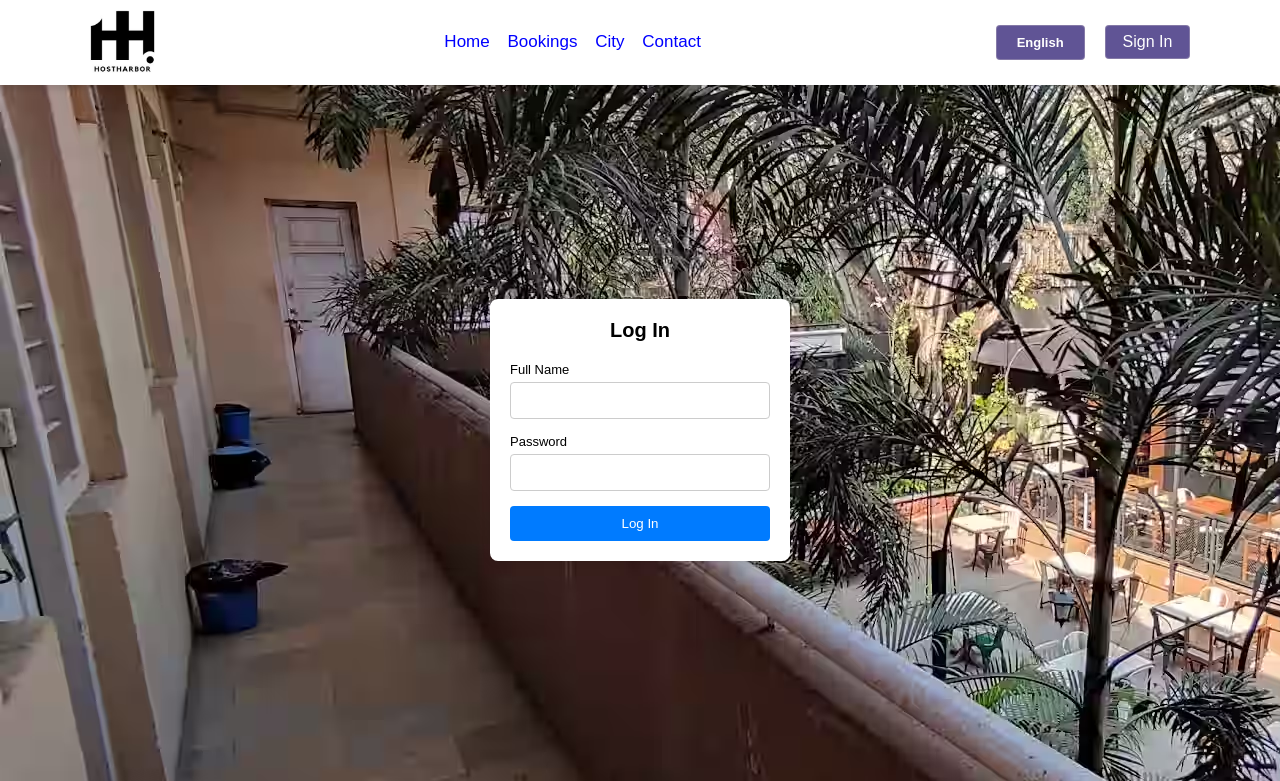
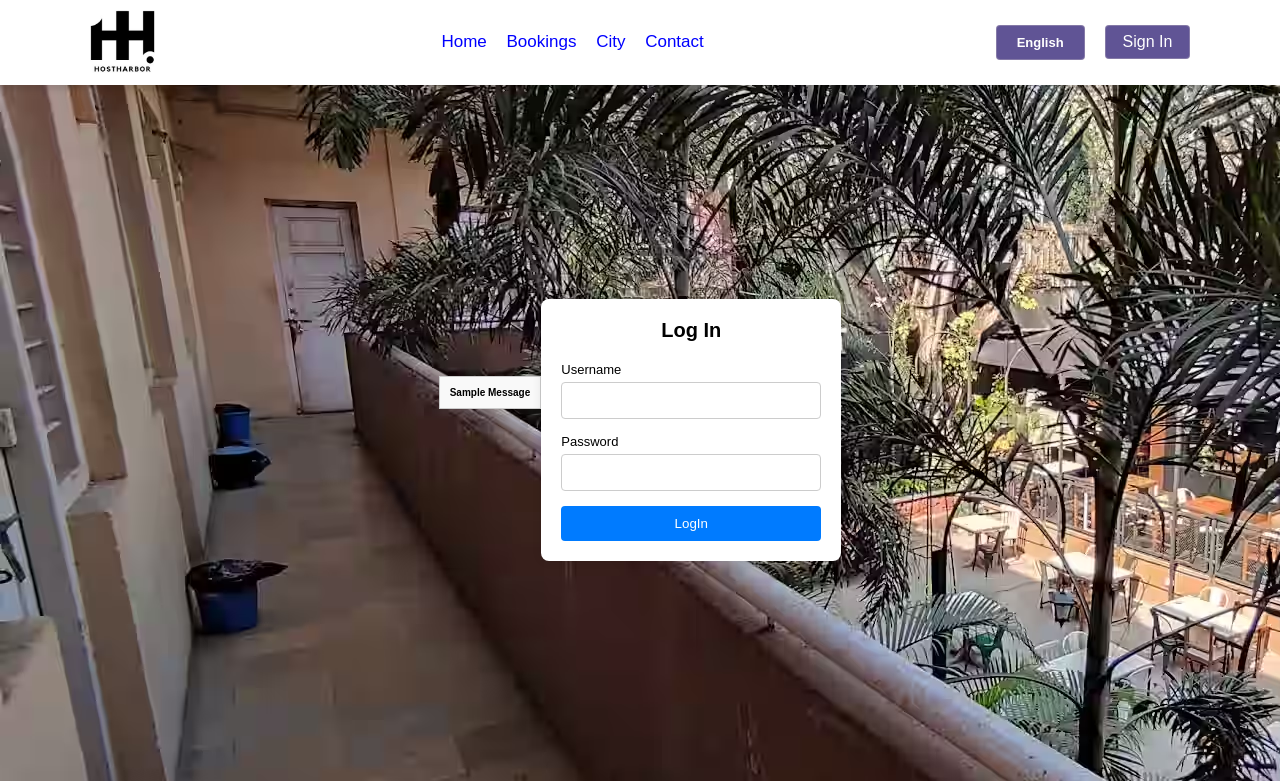
Before and after one commit to VaibhavSatone/Full-Stack-Hotel-Booking-website, a Django app: template home/templates/login.html in a window 1280 px wide. Shown: the top 781 px of the page. Run offline with Django 5.2, Linux system fonts and the light colour scheme; the template is opened without the code that fills it, so the values that code supplies are empty; tables that the repository leaves empty hold one stand-in row (values such as "Sample post"); one stand-in notice (Sample message) is shown.

Commit message:
after Singup and login

```diff
--- a/home/templates/base.html
+++ b/home/templates/base.html
@@ -2,6 +2,8 @@
 {%load static%}
 <html lang="en">
   <head>
+    <meta charset="UTF-8">
+    <meta name="viewport" content="width=device-width, initial-scale=1.0">
     <title>hotel booking</title>
     <style>
         :root{
--- a/home/templates/home.html
+++ b/home/templates/home.html
@@ -16,10 +16,9 @@
                 <a href="#">Hindi</a>
             </div>
         </div>
-        <button id="sign"><a href="Register/">Sign Up</button>
+        <button id="sign"><a href="Register">Sign Up</button>
     </div>
 </header>
-<div>
     {% if messages %}
                 <div>
                     {% for message in messages %}
@@ -28,7 +27,8 @@
                         </div>
                     {% endfor %}
                 </div>
-        {% endif %}</div>
+
+        {% endif %}
 <div class="main-background">
     <div class="book-section">
         <div class="inner-book">
--- a/home/templates/login.html
+++ b/home/templates/login.html
@@ -143,7 +143,7 @@ border: 1px solid rgba(218, 208, 208, 0.3);
                     border: 1px solid #ccc;
                     border-radius: 4px;
                 }
-        .sign-in-form button{
+                .sign-in-form input[type="submit"]{
                     width: 100%;
                     padding: 10px;
                     background-color: #007bff;
@@ -162,30 +162,39 @@ border: 1px solid rgba(218, 208, 208, 0.3);
     <header class="header">
         <a href="#" id="logo"><img src="images/logo.jpg" alt=""></a>
         <nav class="navbar">
-            <a href="lodge.html">home</a>
-            <a href="bookings.html">bookings</a>
-            <a href="city.html">city</a>
-            <a href="contact.html">contact</a>
+            <a href="lodge.html">home </a>
+            <a href="bookings.html">bookings </a>
+            <a href="city.html">city </a>
+            <a href="contact.html">contact </a>
         </nav>
         <div class="inline"><div class="drop">
          <button class="btn">English</button>
          <div class="content">
             <a href="">Hindi</a>
          </div></div>
-     <div><button id="sign" >Sign In</button>
+     <div><button id="sign">Sign In</button>
      </div></div>
     </header>
-
-    <form class="sign-in-form" action="login.php" method="post">
+    {% if messages %}
+    	    <div>
+    	        {% for message in messages %}
+    	            <div style="border: 1px solid #ccc; padding: 10px; background-color: #f9f9f9; margin-bottom: 15px;">
+    	                <strong>{{ message }}</strong>
+    	            </div>
+    	        {% endfor %}
+    	    </div>
+    {% endif %}
+    <form class="sign-in-form" method="POST">
+        {% csrf_token %}
         <h2>Log In</h2>
-
-        <label for="username">Full Name</label>
+        <label for="username">Username</label>
         <input type="text" id="username" name="username" required>
-
         <label for="password">Password</label>
         <input type="password" id="password" name="password" required>
 
-        <button onclick="popup()">Log In</button>
+        <input type="submit" value="LogIn">
+
+
     </form>
     <script src="lodg.js"></script>
 </body>
--- a/home/templates/signin.html
+++ b/home/templates/signin.html
@@ -4,7 +4,7 @@
     <meta charset="UTF-8">
     <meta name="viewport" content="width=device-width, initial-scale=1.0">
     <title>Sign-Up Form</title>
-    <style>
+<style>
 
     :root{
         --maincolor:#0000ff;
@@ -216,7 +216,7 @@
 
         <button type="submit" value='submit' >Sign Up</button>
         <span>Or</span>
-        <button type="button" id="log in"><a href="">Log In</a></button>
+        <button type="button" id="log in"><a href="login">Log In</a></button>
     </form>
     <script src="lodg.js"></script>
 
--- a/home/urls.py
+++ b/home/urls.py
@@ -3,6 +3,6 @@ from django.urls import path
 from .views import *
 urlpatterns = [
     path('',home,name='home'),
-    path('login/',login_page,name='login_page'),
-    path('Register/',register_page,name='register_page'),
+    path('login',login_page,name='login_page'),
+    path('Register',register_page,name='register_page'),
 ]
```
Also changed, not shown: home/views.py (+12 -1 lines). Lines whose indentation alone changed are shown as unchanged.
